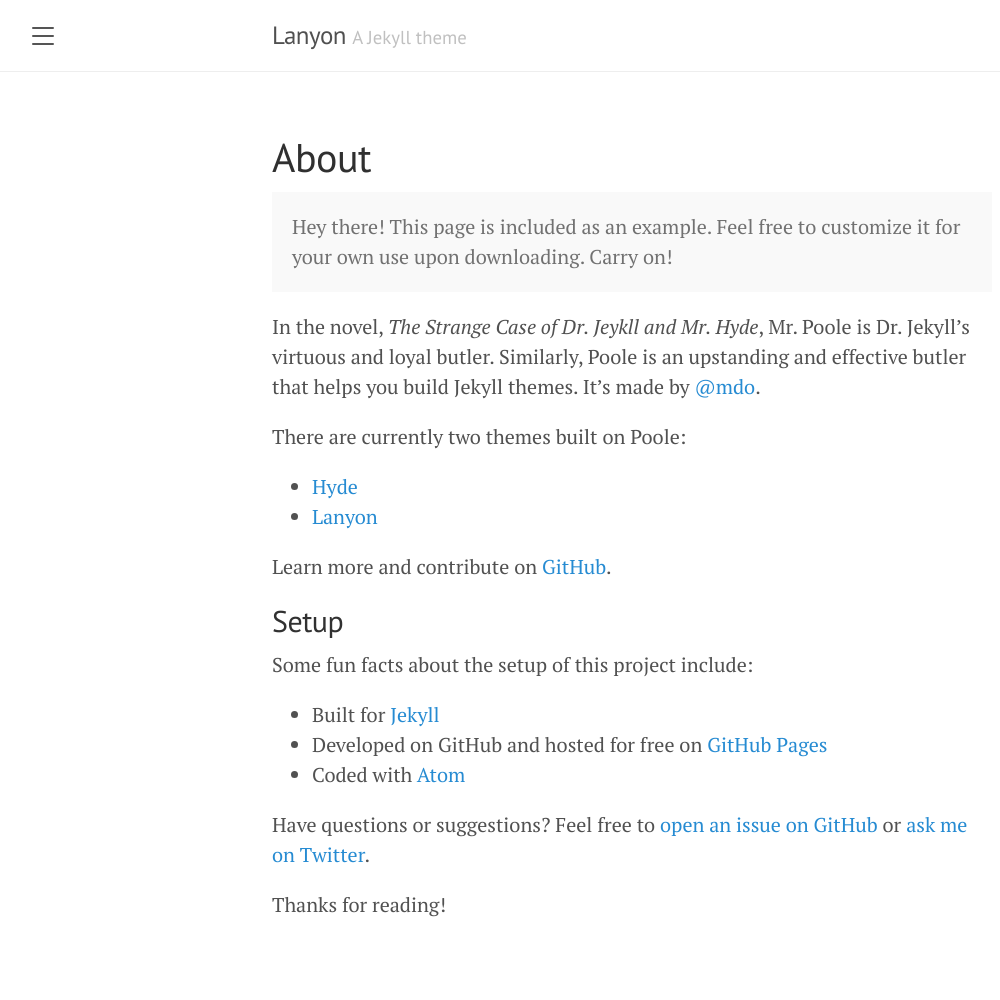
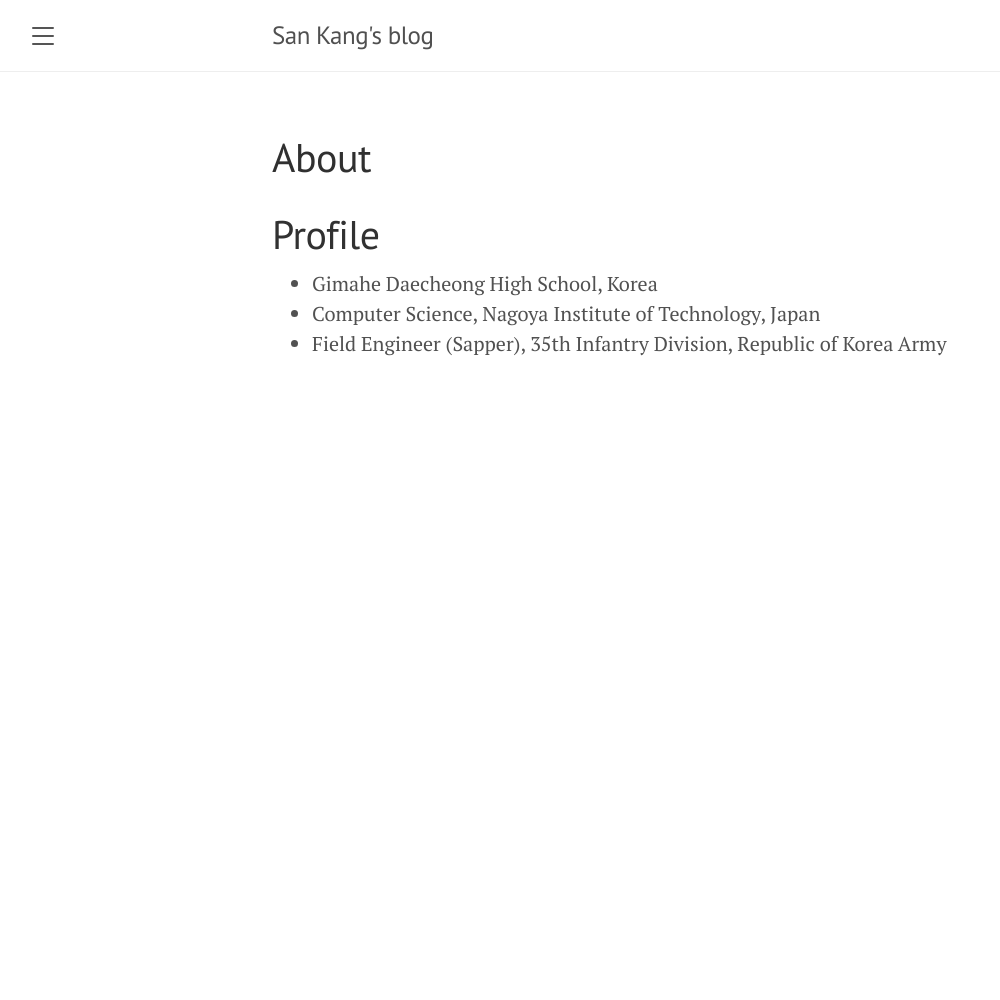
Before and after one commit to RivMt/rivmt.github.io, a Jekyll site: the page built from about.md, in a window 1280 px wide. Shown: the whole page, without its empty margins (8-1008 px from the left). Built offline with Jekyll 4.4.1, drawn with Linux system fonts in a browser that asks for light colours; after the commit the page ends 900 px from its top, so only the background shows below that.

Commit message:
Set init

```diff
--- a/_config.yml
+++ b/_config.yml
@@ -1,17 +1,17 @@
 # Setup
-title:               Lanyon
-tagline:             'A Jekyll theme'
-description:         'A reserved <a href="https://jekyllrb.com" target="_blank">Jekyll</a> theme that places the utmost gravity on content with a hidden drawer. Made by <a href="https://twitter.com/mdo" target="_blank">@mdo</a>.'
-url:                 http://lanyon.getpoole.com
+title:               San Kang's blog
+tagline:
+description:         Welcome to my blog!
+url:                 https://blog.rivmt.com
 baseurl:             ''
 paginate:            5
 permalink:           pretty
 
 # About/contact
 author:
-  name:              Mark Otto
-  url:               https://twitter.com/mdo
-  email:             markdotto@gmail.com
+  name:              San Kang
+  url:               https://github.com/RivMt
+  email:             devrivmt@gmail.com
 
 # Gems
 plugins:
--- a/_includes/sidebar.html
+++ b/_includes/sidebar.html
@@ -25,9 +25,9 @@
       {% endif %}
     {% endfor %}
 
-    <a class="sidebar-nav-item" href="{{ site.github.repo }}/archive/v{{ site.version }}.zip">Download</a>
+    <!--<a class="sidebar-nav-item" href="{{ site.github.repo }}/archive/v{{ site.version }}.zip">Download</a>
     <a class="sidebar-nav-item" href="{{ site.github.repo }}">GitHub project</a>
-    <span class="sidebar-nav-item">Currently v{{ site.version }}</span>
+    <span class="sidebar-nav-item">Currently v{{ site.version }}</span>-->
   </nav>
 
   <div class="sidebar-item">
--- a/about.md
+++ b/about.md
@@ -3,27 +3,8 @@ layout: page
 title: About
 ---
 
-<p class="message">
-  Hey there! This page is included as an example. Feel free to customize it for your own use upon downloading. Carry on!
-</p>
+# Profile
 
-In the novel, *The Strange Case of Dr. Jeykll and Mr. Hyde*, Mr. Poole is Dr. Jekyll's virtuous and loyal butler. Similarly, Poole is an upstanding and effective butler that helps you build Jekyll themes. It's made by [@mdo](https://twitter.com/mdo).
-
-There are currently two themes built on Poole:
-
-* [Hyde](http://hyde.getpoole.com)
-* [Lanyon](http://lanyon.getpoole.com)
-
-Learn more and contribute on [GitHub](https://github.com/poole).
-
-## Setup
-
-Some fun facts about the setup of this project include:
-
-* Built for [Jekyll](https://jekyllrb.com)
-* Developed on GitHub and hosted for free on [GitHub Pages](https://pages.github.com)
-* Coded with [Atom](https://atom.io)
-
-Have questions or suggestions? Feel free to [open an issue on GitHub](https://github.com/poole/issues/new) or [ask me on Twitter](https://twitter.com/mdo).
-
-Thanks for reading!
+- Gimahe Daecheong High School, Korea
+- Computer Science, Nagoya Institute of Technology, Japan
+- Field Engineer (Sapper), 35th Infantry Division, Republic of Korea Army
```
Also changed, not shown: 404.md (+3 -2 lines).
